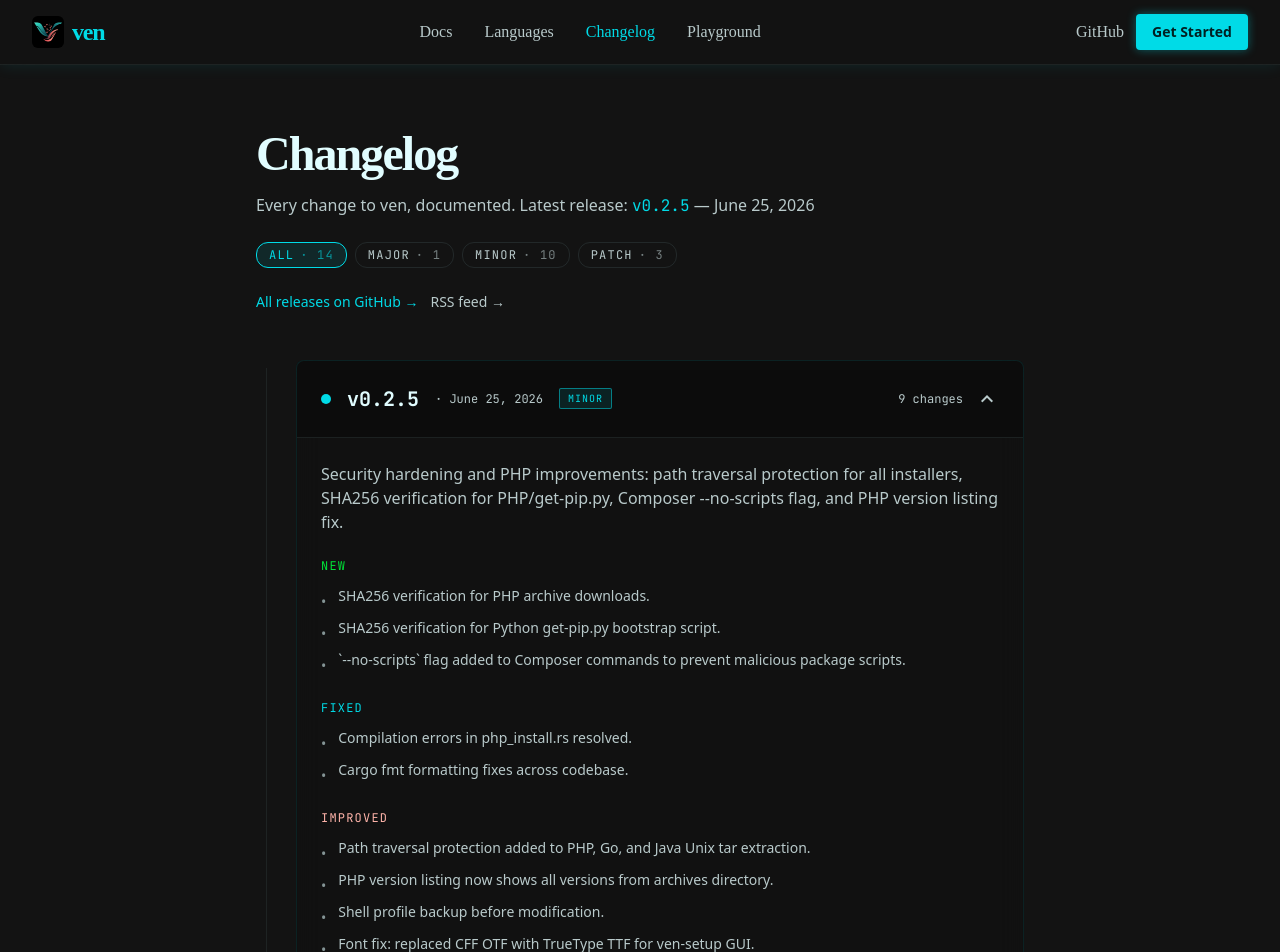
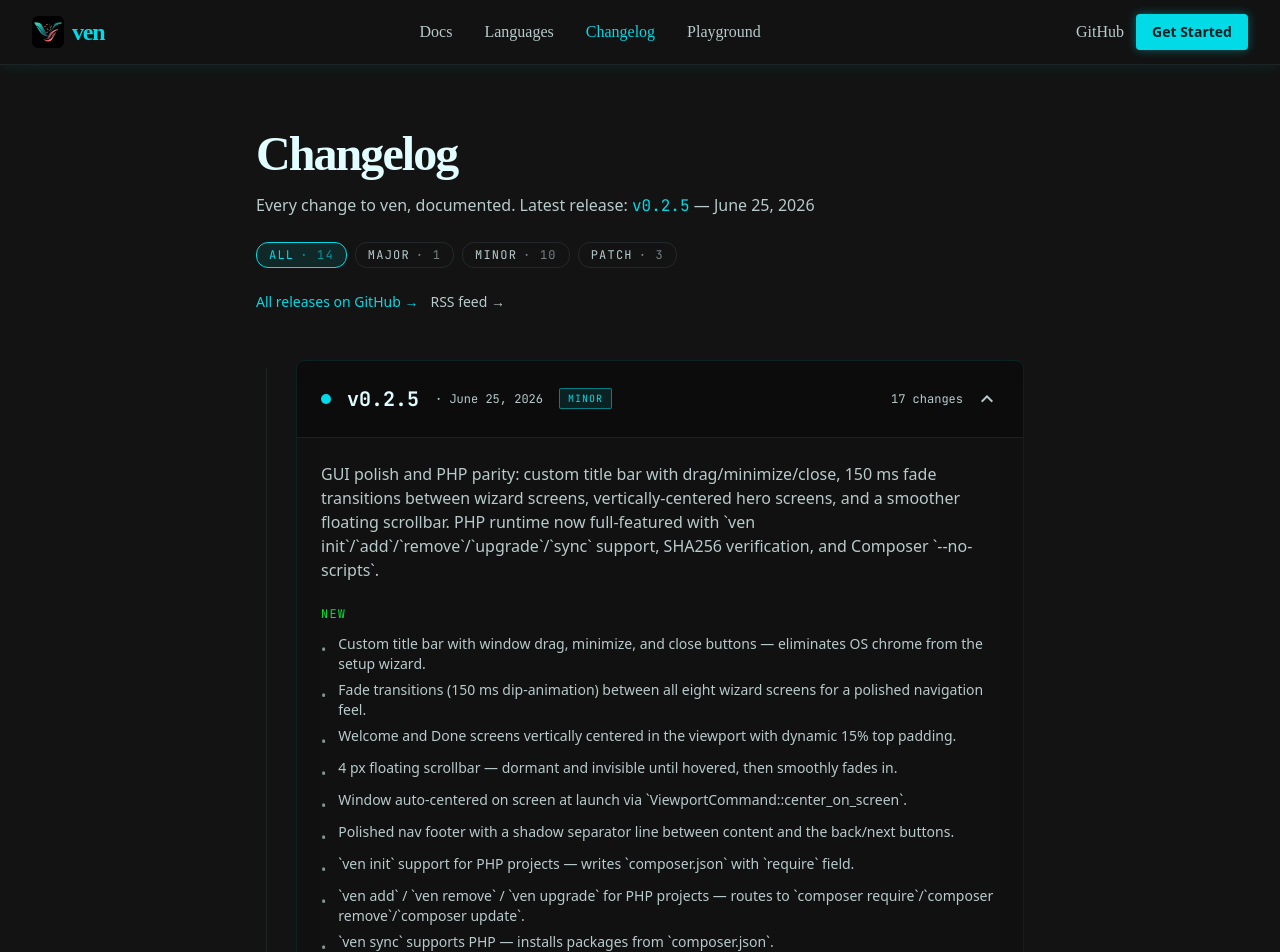
Before and after one commit to bhuwanb23/ven, a React (Vite) app in the folder ven_website/: page /changelog in a window 1280 px wide. Shown: the top 952 px of the page. Built offline with nearby package versions, Linux system fonts and the light colour scheme; a web font is replaced by a local one.

Commit message:
feat(releases): update release notes for v0.2.5 with GUI enhancements and PHP support

```diff
--- a/ven_website/src/content/releases.js
+++ b/ven_website/src/content/releases.js
@@ -7,22 +7,30 @@ export const RELEASES = [
     date: 'June 25, 2026',
     tag: 'minor',
     summary:
-      'Security hardening and PHP improvements: path traversal protection for all installers, SHA256 verification for PHP/get-pip.py, Composer --no-scripts flag, and PHP version listing fix.',
+      'GUI polish and PHP parity: custom title bar with drag/minimize/close, 150 ms fade transitions between wizard screens, vertically-centered hero screens, and a smoother floating scrollbar. PHP runtime now full-featured with `ven init`/`add`/`remove`/`upgrade`/`sync` support, SHA256 verification, and Composer `--no-scripts`.',
     sections: {
       new: [
-        'SHA256 verification for PHP archive downloads.',
-        'SHA256 verification for Python get-pip.py bootstrap script.',
-        '`--no-scripts` flag added to Composer commands to prevent malicious package scripts.',
+        'Custom title bar with window drag, minimize, and close buttons — eliminates OS chrome from the setup wizard.',
+        'Fade transitions (150 ms dip-animation) between all eight wizard screens for a polished navigation feel.',
+        'Welcome and Done screens vertically centered in the viewport with dynamic 15% top padding.',
+        '4 px floating scrollbar — dormant and invisible until hovered, then smoothly fades in.',
+        'Window auto-centered on screen at launch via `ViewportCommand::center_on_screen`.',
+        'Polished nav footer with a shadow separator line between content and the back/next buttons.',
+        '`ven init` support for PHP projects — writes `composer.json` with `require` field.',
+        '`ven add` / `ven remove` / `ven upgrade` for PHP projects — routes to `composer require`/`composer remove`/`composer update`.',
+        '`ven sync` supports PHP — installs packages from `composer.json`.',
+        'Composer `--no-scripts` flag to prevent malicious package scripts during package operations.',
+        'SHA256 verification for PHP archive downloads and Python get-pip.py bootstrap script.',
       ],
       improved: [
         'Path traversal protection added to PHP, Go, and Java Unix tar extraction.',
-        'PHP version listing now shows all versions from archives directory.',
-        'Shell profile backup before modification.',
-        'Font fix: replaced CFF OTF with TrueType TTF for ven-setup GUI.',
+        'PHP version listing now shows all versions from the archives directory.',
+        'Shell profile backed up before modification during setup operations.',
+        'Font fix: replaced CFF OTF with TrueType TTF for ven-setup GUI, resolving `ttf-parser` incompatibility.',
       ],
       fixed: [
-        'Compilation errors in php_install.rs resolved.',
-        'Cargo fmt formatting fixes across codebase.',
+        'Compilation errors in `php_install.rs` resolved.',
+        'Cargo fmt formatting fixes across the codebase.',
       ],
     },
   },
--- a/ven_website/src/pages/Install.jsx
+++ b/ven_website/src/pages/Install.jsx
@@ -31,7 +31,7 @@ const FAQ = [
   },
   {
     q: 'Is there a GUI?',
-    a: 'The day-to-day `ven` CLI stays terminal-first. Since v0.2.0, `ven-setup` ships a native GUI wizard (install mode, storage path, PATH/hook toggles, optional runtime pre-install). v0.2.1 adds a full visual redesign — branded cyan theme, left step rail, option cards, and no stray console window on Windows. Use `ven-setup --cli` for SSH, CI, or headless servers.',
+    a: 'The day-to-day `ven` CLI stays terminal-first. Since v0.2.0, `ven-setup` ships a native GUI wizard (install mode, storage path, PATH/hook toggles, optional runtime pre-install). v0.2.5 adds a custom title bar, fade transitions between screens, vertical centering, and a floating scrollbar. Use `ven-setup --cli` for SSH, CI, or headless servers.',
   },
   {
     q: 'How is it different from mise / asdf?',
@@ -74,7 +74,7 @@ const KIND_META = {
   setup: {
     label: 'Standalone installer',
     tagline:
-      'Self-contained ven-setup opens an eight-screen GUI wizard (v0.2.3): branded theme, left step rail, option cards, storage path, PATH/hook toggles, optional runtime pre-install, live progress. UAC on Windows, sudo on Unix. Use --cli for headless/SSH.',
+      'Self-contained ven-setup opens an eight-screen GUI wizard (v0.2.5): custom title bar, fade transitions, polished footer, floating scrollbar, branded cyan theme, left step rail, option cards, storage path, PATH/hook toggles, optional runtime pre-install, live progress. UAC on Windows, sudo on Unix. Use --cli for headless/SSH.',
     accent: 'text-tertiary-fixed-dim',
   },
 }
@@ -812,7 +812,7 @@ export default function Install() {
             <p className="text-xs uppercase text-on-surface-variant opacity-50 mb-2 font-bold tracking-widest">
               Expected output
             </p>
-            <code className="font-mono text-secondary-fixed-dim block">ven 0.2.3 (x86_64-pc-windows-msvc)</code>
+            <code className="font-mono text-secondary-fixed-dim block">ven 0.2.5 (x86_64-pc-windows-msvc)</code>
           </div>
         </div>
       </Reveal>
--- a/ven_website/src/pages/Landing.jsx
+++ b/ven_website/src/pages/Landing.jsx
@@ -424,7 +424,7 @@ function FeatureGrid() {
           </div>
           <div className="hidden md:flex items-center gap-2 text-xs font-mono text-on-surface-variant">
             <span className="inline-block w-1.5 h-1.5 rounded-full bg-secondary-fixed-dim animate-pulse" />
-            v0.2.3 · all green
+            v0.2.5 · all green
           </div>
         </div>
 
--- a/ven_website/src/pages/docs/DocsLayout.jsx
+++ b/ven_website/src/pages/docs/DocsLayout.jsx
@@ -47,7 +47,7 @@ function Sidebar({ onNavigate, progress }) {
 
       <div className="mb-6 px-2 flex items-center justify-between">
         <span className="text-xs font-bold uppercase tracking-widest text-outline">
-          v0.2.3
+          v0.2.5
         </span>
         <span className="text-[10px] font-mono uppercase tracking-widest text-secondary-fixed-dim flex items-center gap-1.5">
           <span className="inline-block w-1.5 h-1.5 rounded-full bg-secondary-fixed-dim animate-pulse" />
```
